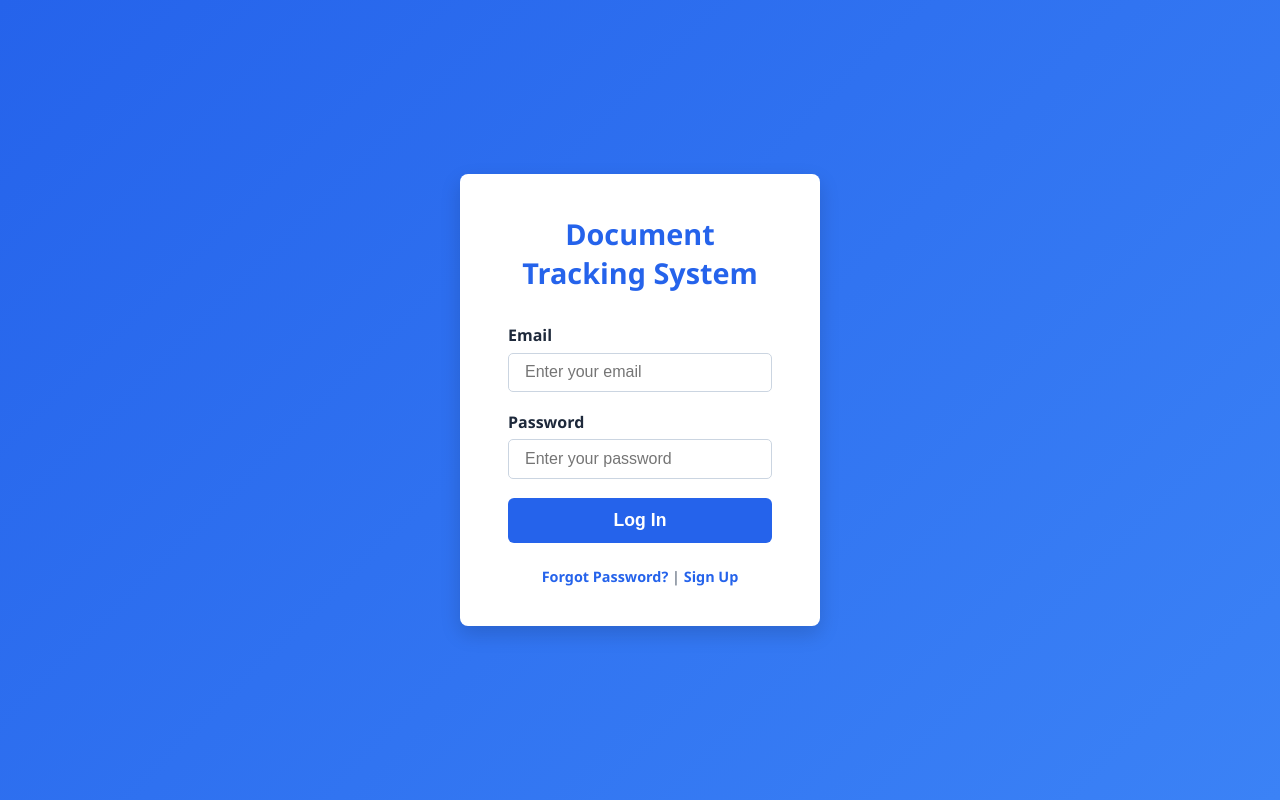
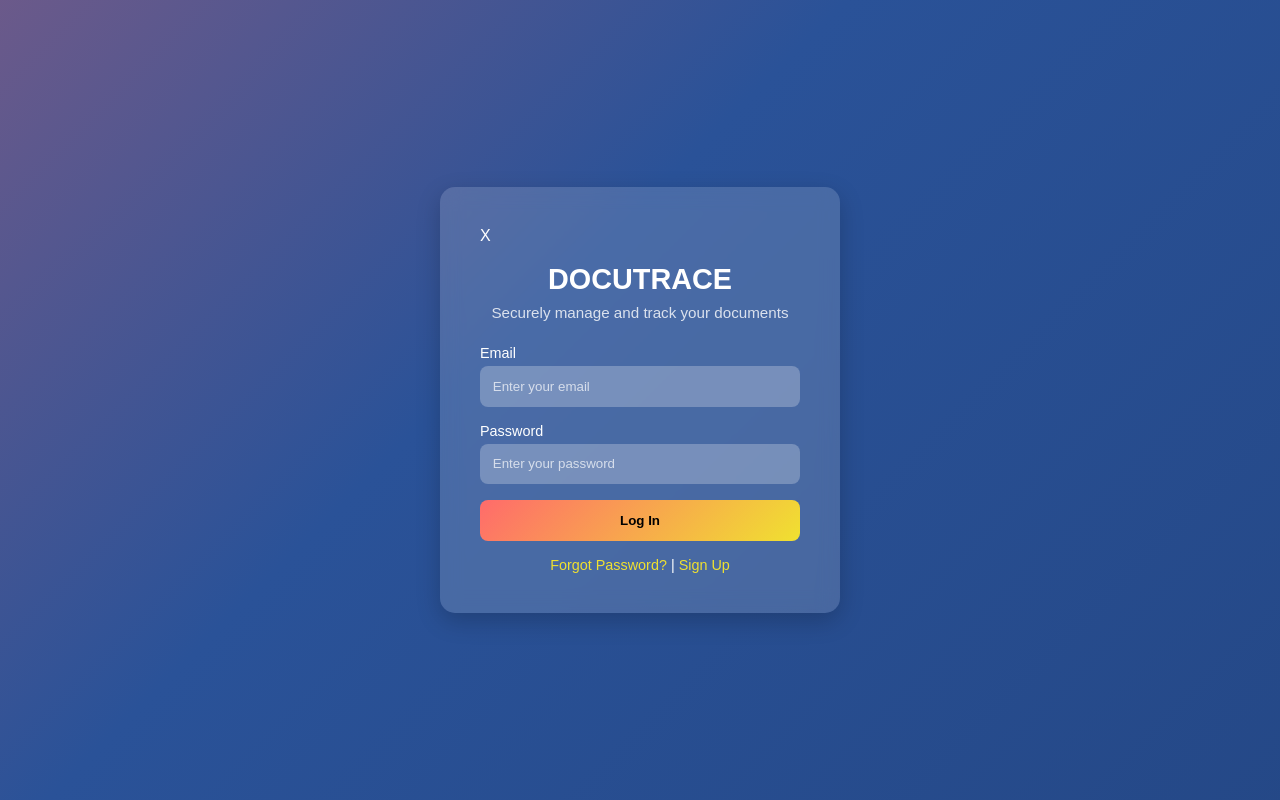
Before and after one commit to shaveenudayanga/Document-Tracking-System, a React (Vite) app in the folder frontend/: page /login in a window 1280 px wide. Built offline with nearby package versions, Linux system fonts and the light colour scheme.

Commit message:
feat: enhance Login component with new animations and styling for improved user experience

```diff
--- a/frontend/src/Pages/Auth/Login.jsx
+++ b/frontend/src/Pages/Auth/Login.jsx
@@ -7,14 +7,20 @@ const Login = () => {
 
   const handleSubmit = (e) => {
     e.preventDefault();
-    // Add your login logic here
     alert(`Logging in with ${email}`);
   };
 
   return (
     <div className="login-container">
-      <div className="login-box">
-        <h2 className="login-title">Document Tracking System</h2>
+      <div className="login-box animate-slide-in">
+        <div className="cross">X</div>
+        <br />
+        <h2 className="login-title"> DOCUTRACE</h2>
+        <p></p>
+        <p className="login-subtitle">
+          Securely manage and track your documents
+        </p>
+
         <form className="login-form" onSubmit={handleSubmit}>
           <label htmlFor="email">Email</label>
           <input
@@ -40,6 +46,7 @@ const Login = () => {
             Log In
           </button>
         </form>
+
         <div className="login-footer">
           <a href="/forgot-password">Forgot Password?</a>
           <span> | </span>
--- a/frontend/src/styles/Login.css
+++ b/frontend/src/styles/Login.css
@@ -1,88 +1,135 @@
-/* Full screen container */
+/* Background Gradient Animation */
+@keyframes gradient-bg {
+  0% {
+    background-position: 0% 50%;
+  }
+  50% {
+    background-position: 100% 50%;
+  }
+  100% {
+    background-position: 0% 50%;
+  }
+}
+
+/* Slide-in Animation */
+@keyframes slideIn {
+  from {
+    opacity: 0;
+    transform: translateY(-30px);
+  }
+  to {
+    opacity: 1;
+    transform: translateY(0);
+  }
+}
+
 .login-container {
   height: 100vh;
   display: flex;
   justify-content: center;
   align-items: center;
-  background: linear-gradient(135deg, #2563eb, #3b82f6);
-  font-family: "Segoe UI", Tahoma, Geneva, Verdana, sans-serif;
+  background: linear-gradient(-45deg, #1e3c72, #2a5298, #ff6b6b, #f0e130);
+  background-size: 400% 400%;
+  animation: gradient-bg 10s ease infinite;
+  padding: 1rem;
 }
 
-/* Login box */
+/* Glassmorphism Login Box */
 .login-box {
-  background: white;
-  padding: 2.5rem 3rem;
-  border-radius: 8px;
-  box-shadow: 0 8px 20px rgba(0, 0, 0, 0.15);
-  width: 360px;
+  background: rgba(255, 255, 255, 0.15);
+  backdrop-filter: blur(10px);
+  padding: 2.5rem;
+  border-radius: 15px;
+  width: 100%;
+  max-width: 400px;
+  box-shadow: 0 8px 25px rgba(0, 0, 0, 0.2);
+  color: white;
+}
+
+.animate-slide-in {
+  animation: slideIn 0.8s ease-out;
+}
+.close-btn {
+  position: absolute;
+  top: 12px;
+  left: 15px; /* changed from right to left */
+  font-size: 1.5rem;
+  color: white;
+  cursor: pointer;
+  transition: transform 0.2s ease, color 0.3s ease;
+}
+
+.login-title {
+  font-size: 1.8rem;
+  margin-bottom: 0.5rem;
   text-align: center;
 }
 
-/* Title */
-.login-title {
-  color: #2563eb;
-  font-size: 1.8rem;
-  margin-bottom: 2rem;
-  font-weight: 700;
-  user-select: none;
+.login-subtitle {
+  font-size: 0.95rem;
+  margin-bottom: 1.5rem;
+  opacity: 0.8;
+  text-align: center;
 }
 
-/* Form styles */
 .login-form {
   display: flex;
   flex-direction: column;
-  text-align: left;
 }
 
 .login-form label {
-  margin-bottom: 0.4rem;
-  font-weight: 600;
-  color: #1e293b;
+  font-size: 0.9rem;
+  margin-bottom: 0.3rem;
+  font-weight: 500;
 }
 
 .login-form input {
-  padding: 0.6rem 1rem;
-  margin-bottom: 1.2rem;
-  border: 1.8px solid #cbd5e1;
-  border-radius: 5px;
-  font-size: 1rem;
-  transition: border-color 0.3s ease;
+  padding: 0.8rem;
+  border-radius: 8px;
+  border: none;
+  outline: none;
+  background: rgba(255, 255, 255, 0.25);
+  color: white;
+  margin-bottom: 1rem;
+  transition: all 0.3s ease;
+}
+
+.login-form input::placeholder {
+  color: rgba(255, 255, 255, 0.7);
 }
 
 .login-form input:focus {
-  border-color: #2563eb;
-  outline: none;
+  background: rgba(255, 255, 255, 0.4);
+  transform: scale(1.02);
 }
 
-/* Login button */
+/* Button Styling */
 .login-btn {
-  background-color: #2563eb;
-  color: white;
-  font-weight: 700;
-  padding: 0.75rem;
+  background: linear-gradient(135deg, #ff6b6b, #f0e130);
   border: none;
-  border-radius: 6px;
-  font-size: 1.1rem;
+  padding: 0.8rem;
+  border-radius: 8px;
+  color: black;
+  font-weight: bold;
   cursor: pointer;
-  transition: background-color 0.3s ease;
+  transition: all 0.3s ease;
 }
 
 .login-btn:hover {
-  background-color: #1e40af;
+  background: linear-gradient(135deg, #f0e130, #ff6b6b);
+  transform: translateY(-2px);
 }
 
-/* Footer links */
+/* Footer */
 .login-footer {
-  margin-top: 1.5rem;
+  margin-top: 1rem;
+  text-align: center;
   font-size: 0.9rem;
-  color: #475569;
-  user-select: none;
 }
 
 .login-footer a {
-  color: #2563eb;
+  color: #f0e130;
   text-decoration: none;
-  font-weight: 600;
 }
 
 .login-footer a:hover {
```
